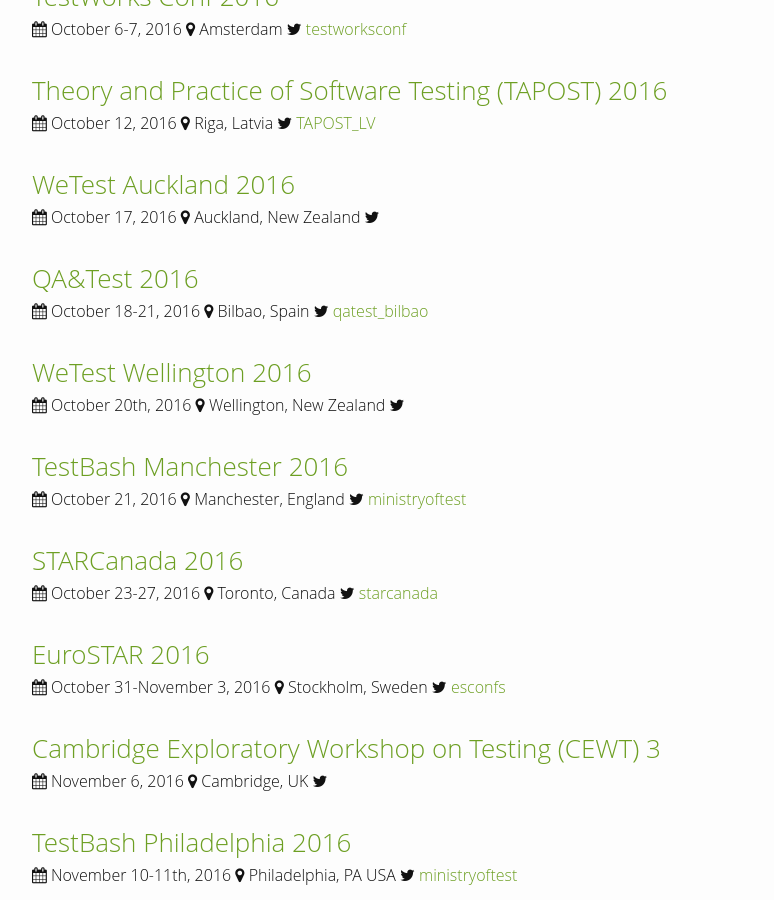
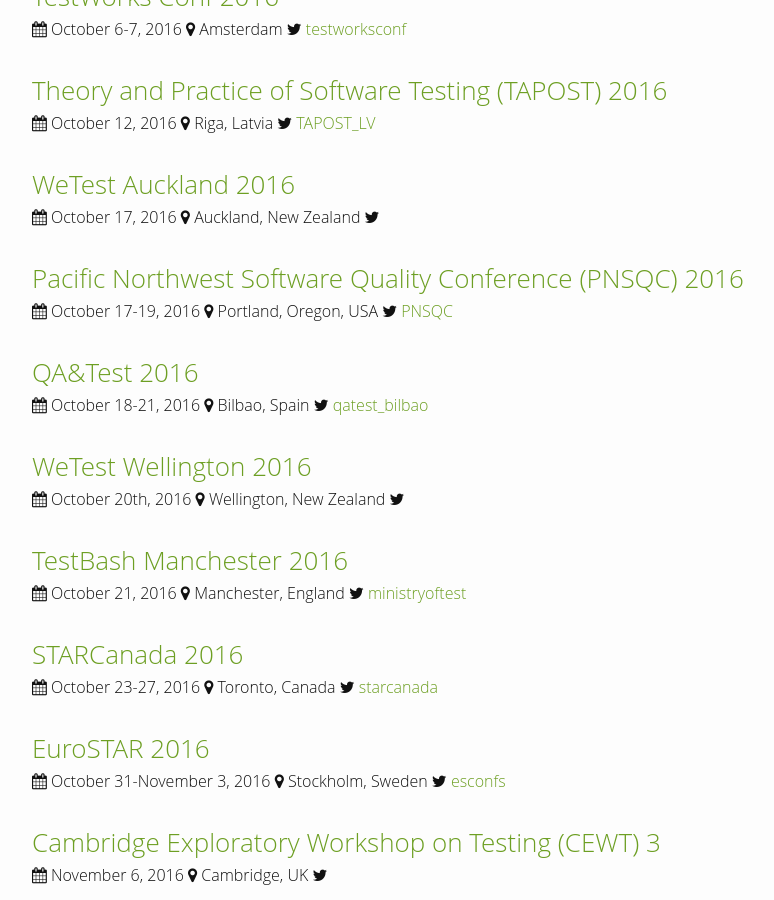
Before and after one commit to TestingConferences/testingconferences.github.io, a Jekyll site: the page built from index.html, in a window 1280 px wide and 900 px high, scrolled down 1440 px. Shown: the whole window, without its empty margins (238-1012 px from the left). Built offline with Jekyll 4.4.1, drawn with Linux system fonts in a browser that asks for light colours.

Commit message:
Added PNSQC 2016

```diff
--- a/_data/current.yml
+++ b/_data/current.yml
@@ -93,6 +93,12 @@
   dates: "October 17, 2016"
   url: http://www.wetest.co.nz/
 
+- name: Pacific Northwest Software Quality Conference (PNSQC) 2016
+  location: Portland, Oregon, USA
+  dates: "October 17-19, 2016"
+  url: http://www.pnsqc.org/2016-conference/
+  twitter: PNSQC
+
 - name: QA&Test 2016
   location: Bilbao, Spain
   dates: "October 18-21, 2016"
```
